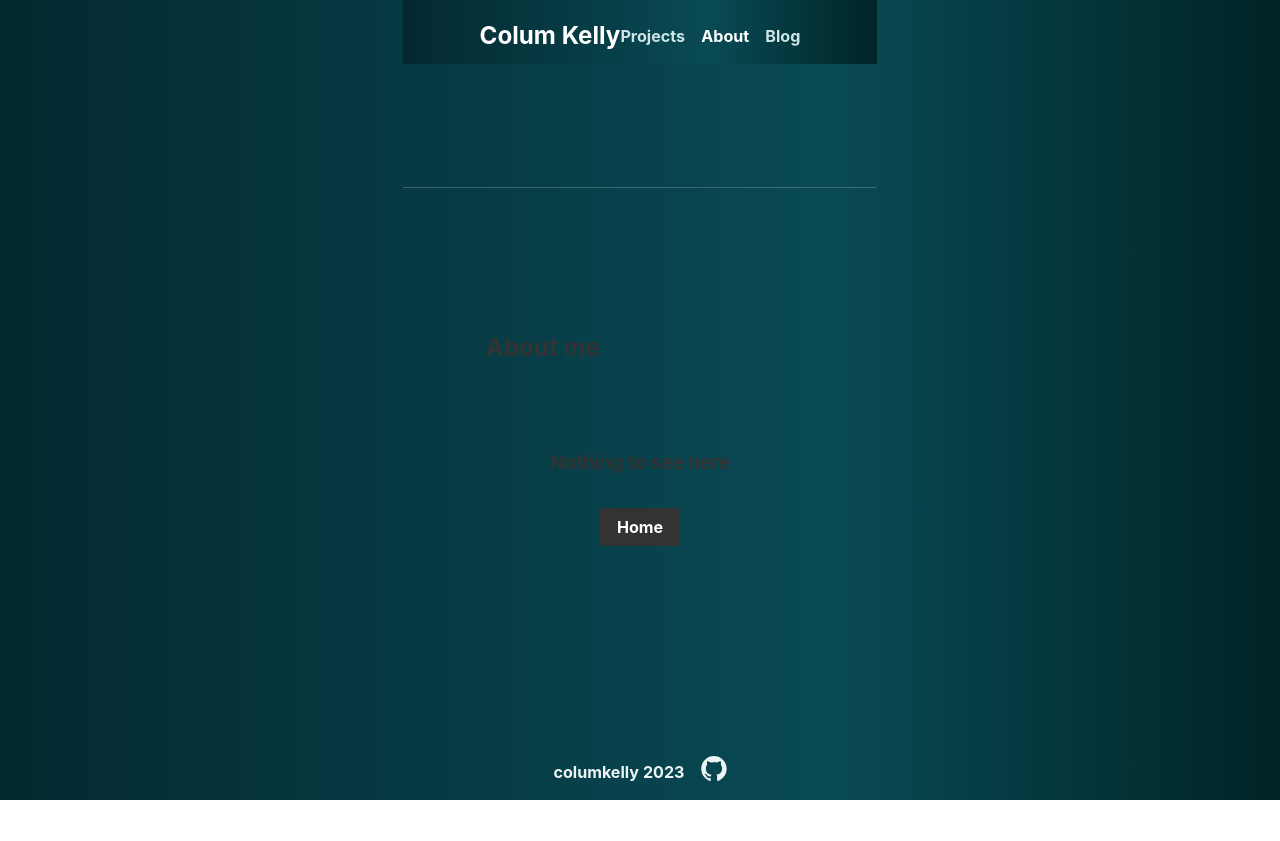
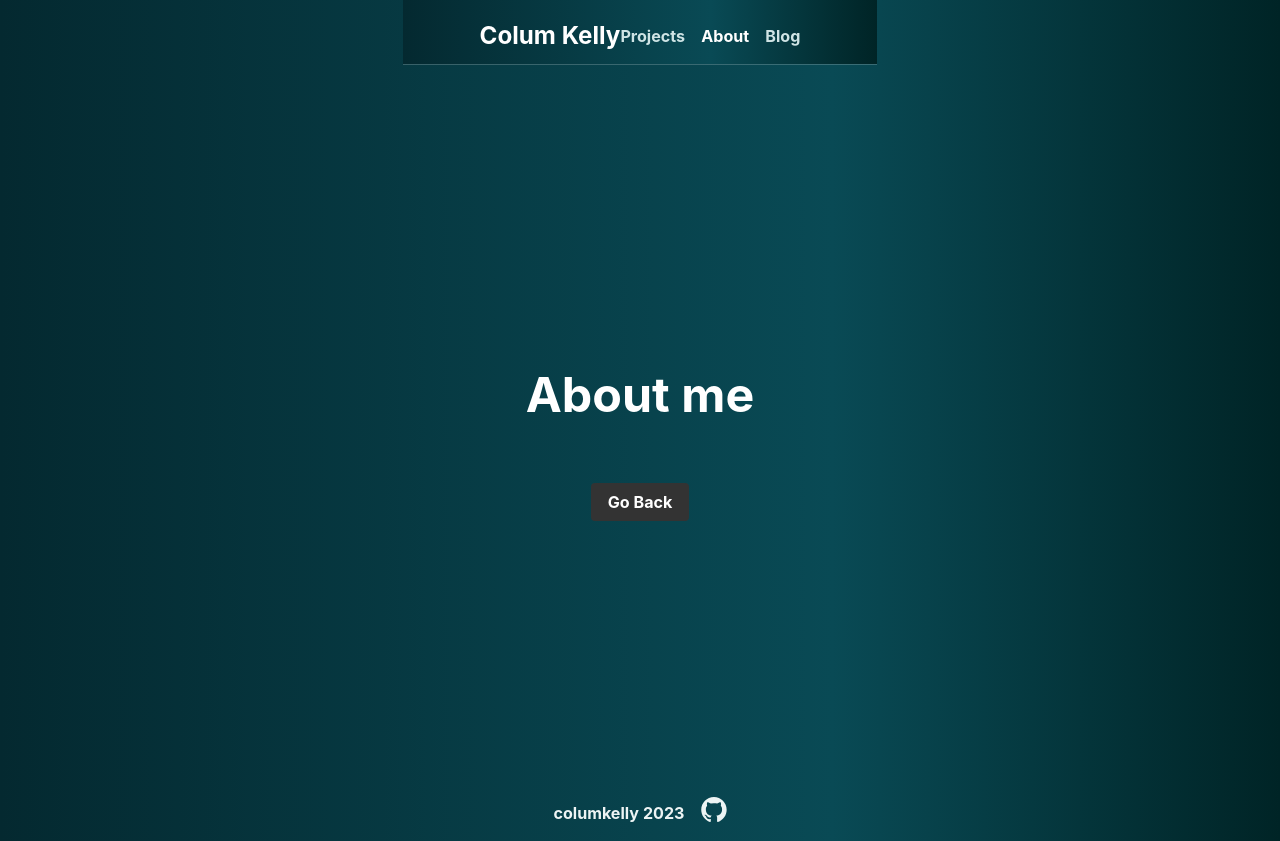
Before and after one commit to columk1/portfolio, a React (Vite) app: page /about in a window 1280 px wide. Before the commit the page ends 800 px from the top, so only its background shows below. Built offline with nearby package versions, Linux system fonts and the light colour scheme.

Commit message:
Clean up about page, adjust font-sizes in articles

```diff
--- a/src/components/Article/Article.jsx
+++ b/src/components/Article/Article.jsx
@@ -1,12 +1,18 @@
 import styles from './Article.module.css'
-import PropTypes from 'prop-types'
 import { useParams, useOutletContext, useNavigate } from 'react-router-dom'
-import { useState } from 'react'
+// import { useState } from 'react'
+import he from 'he'
 import Markdown from 'react-markdown'
 // import remarkGfm from 'remark-gfm'
-import { Prism as SyntaxHighlighter } from 'react-syntax-highlighter'
+import { PrismLight as SyntaxHighlighter } from 'react-syntax-highlighter'
+import jsx from 'react-syntax-highlighter/dist/esm/languages/prism/jsx'
+import js from 'react-syntax-highlighter/dist/esm/languages/prism/javascript'
+import css from 'react-syntax-highlighter/dist/esm/languages/prism/css'
 import { vscDarkPlus } from 'react-syntax-highlighter/dist/cjs/styles/prism'
-import he from 'he'
+
+SyntaxHighlighter.registerLanguage('jsx', jsx)
+SyntaxHighlighter.registerLanguage('js', js)
+SyntaxHighlighter.registerLanguage('css', css)
 
 const Article = () => {
   // const { article } = useLoaderData()
--- a/src/components/Articles/Articles.jsx
+++ b/src/components/Articles/Articles.jsx
@@ -13,7 +13,7 @@ const Articles = () => {
         <Feature {...articles[0]} />
       </section>
       <section className={styles.articles}>
-        <Categories categories={['Javascript', 'HTML', 'CSS', 'React', 'NodeJS']} />
+        <Categories categories={['JavaScript', 'HTML', 'CSS', 'React', 'NodeJS']} />
         <div className={styles.grid}>
           {articles.map((article) => (
             <Card key={article.title} {...article} />
--- a/src/components/Card/Card.module.css
+++ b/src/components/Card/Card.module.css
@@ -75,7 +75,7 @@
 .info {
   display: flex;
   gap: 0.5rem;
-  font-size: 0.8rem;
+  font-size: 0.7rem;
   color: rgb(10, 64, 68, 0.8);
   font-family: 'Montserrat', sans-serif;
 }
--- a/src/components/Feature/Feature.module.css
+++ b/src/components/Feature/Feature.module.css
@@ -45,7 +45,7 @@
   border-radius: 1rem;
   /* border: 1px solid black; */
   box-shadow: 0px 15px 50px 22px rgba(0, 64, 67, 0.15);
-  background-color: rgb(255, 255, 255);
+  background-color: rgb(242, 248, 248);
   color: rgb(13, 82, 87);
   outline: 1px solid transparent;
   transition: outline-color 0.25s;
@@ -94,7 +94,7 @@
   margin: 0;
   color: #444;
   font-size: 1.05rem;
-  font-weight: 600;
+  font-weight: 500;
   font-family: 'Montserrat', sans-serif;
 }
 
--- a/src/routes/about/About.jsx
+++ b/src/routes/about/About.jsx
@@ -3,12 +3,11 @@ import { useOutletContext, Link } from 'react-router-dom'
 
 const About = () => {
   return (
-    <section>
-      <h2 className={styles.title}>About me</h2>
-      <div className={styles.status}>
-        <h3>Nothing to see here</h3>
+    <section className={styles.about}>
+      <div className={styles.content}>
+        <h2 className={styles.h2}>About me</h2>
         <Link to={'/'}>
-          <button>Home</button>
+          <button>Go Back</button>
         </Link>
       </div>
     </section>
--- a/src/routes/about/About.module.css
+++ b/src/routes/about/About.module.css
@@ -1,3 +1,21 @@
+@import '../../variables.css';
+
+.about {
+  height: calc(100vh - 5rem);
+  display: grid;
+  place-items: center;
+}
+
+.content {
+  display: grid;
+  place-items: center;
+}
+
+.h2 {
+  font-size: 3rem;
+  color: white;
+}
+
 .btn {
   background-color: #333;
 }
```
